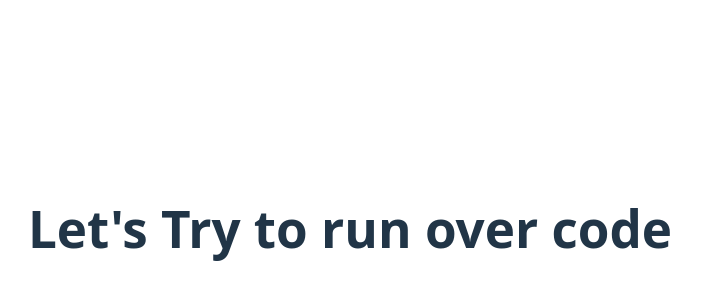
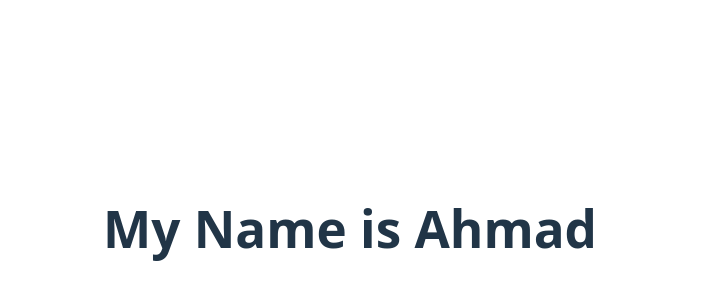
Before and after one commit to AhmadJilani12/githubActions-Practice-with-React, a React (Vite) app in the folder my-vite-app/: page / in a window 1280 px wide. Shown: the part 172-472 px from the top of the page, without its empty margins (290-991 px from the left). Built offline with nearby package versions, Linux system fonts and the light colour scheme.

Commit message:
fixed h1 tag

```diff
--- a/my-vite-app/src/App.jsx
+++ b/my-vite-app/src/App.jsx
@@ -9,7 +9,7 @@ function App() {
   return (
     <>
      <div>
-      <h1>Let's Try to run over code</h1>
+      <h1>My Name is Ahmad</h1>
      </div>
     </>
   )
```
